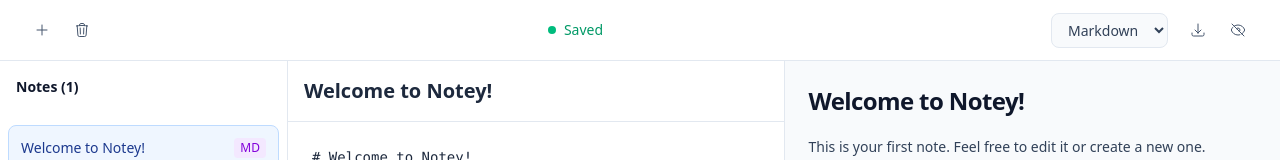
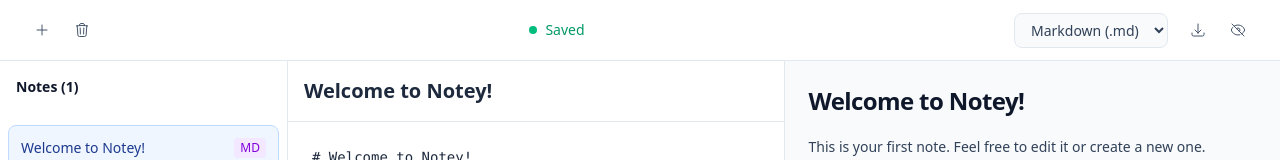
Before and after one commit to Kishalay15/notes, a React (Vite) app: page / in a window 1280 px wide. Shown: the top 160 px of the page. Built offline with nearby package versions, Linux system fonts and the light colour scheme.

Commit message:
made the default doctype to .txt

```diff
--- a/src/components/Toolbar.tsx
+++ b/src/components/Toolbar.tsx
@@ -57,13 +57,13 @@ export default function Toolbar({
       {/* Right Actions */}
       <div className="flex items-center space-x-3">
         <select
-          value={activeNote?.docType || "md"}
+          value={activeNote?.docType || "txt"}
           onChange={(e) => onDocTypeChange(e.target.value as "txt" | "md")}
           disabled={!activeNote}
           className="px-3 py-1.5 text-sm font-medium bg-slate-50 dark:bg-slate-700 text-slate-700 dark:text-slate-200 border border-slate-200 dark:border-slate-600 rounded-lg focus:outline-none focus:ring-2 focus:ring-blue-500 focus:border-transparent disabled:opacity-40 disabled:cursor-not-allowed"
         >
-          <option value="md">Markdown</option>
-          <option value="txt">Plain Text</option>
+          <option value="txt">Plain Text (.txt)</option>
+          <option value="md">Markdown (.md)</option>
         </select>
 
         <div className="flex items-center space-x-1">
```
